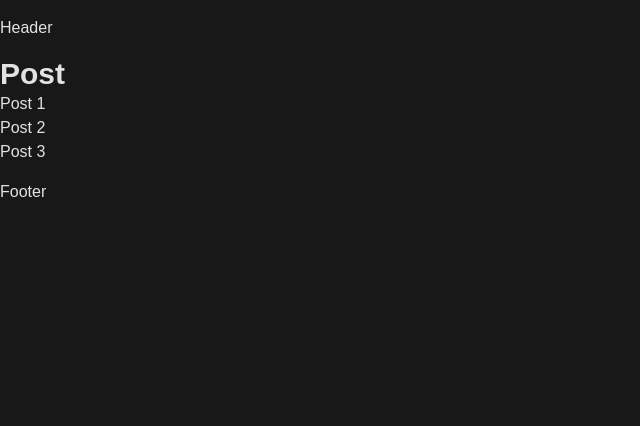
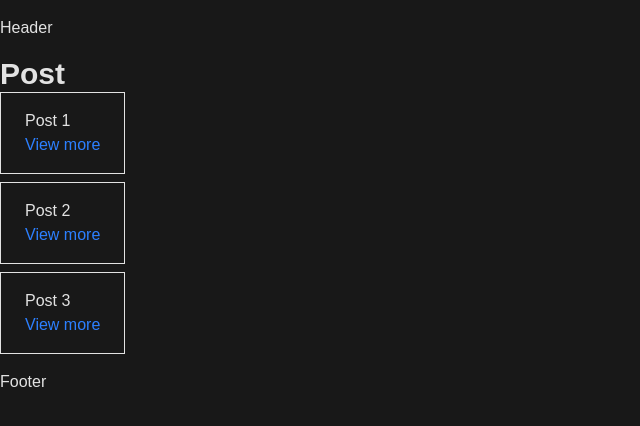
Before and after one commit to stefanbgh/next-js, a Next.js app: page /post in a window 1280 px wide. Shown: the top 426 px of the page, without its empty margins (0-640 px from the left). Built offline with nearby package versions, Linux system fonts and the light colour scheme.

Commit message:
linking navigation

```diff
--- a/src/app/(blog)/post/page.tsx
+++ b/src/app/(blog)/post/page.tsx
@@ -1,11 +1,24 @@
+import Link from "next/link";
+
 export default function Post() {
 	return (
 		<section>
 			<h2>Post</h2>
 			<ul>
-				<li>Post 1</li>
-				<li>Post 2</li>
-				<li>Post 3</li>
+				<li className="border py-4 px-6 w-fit mb-2">
+					<p>Post 1</p>
+					<Link href="/post/1">View more</Link>
+				</li>
+				<li className="border py-4 px-6 w-fit mb-2">
+					<p>Post 2</p>
+					<Link href="/post/2">View more</Link>
+				</li>
+				<li className="border py-4 px-6 w-fit">
+					<p>Post 3</p>
+					<Link href="/post/3" replace>
+						View more
+					</Link>
+				</li>
 			</ul>
 		</section>
 	);
```
